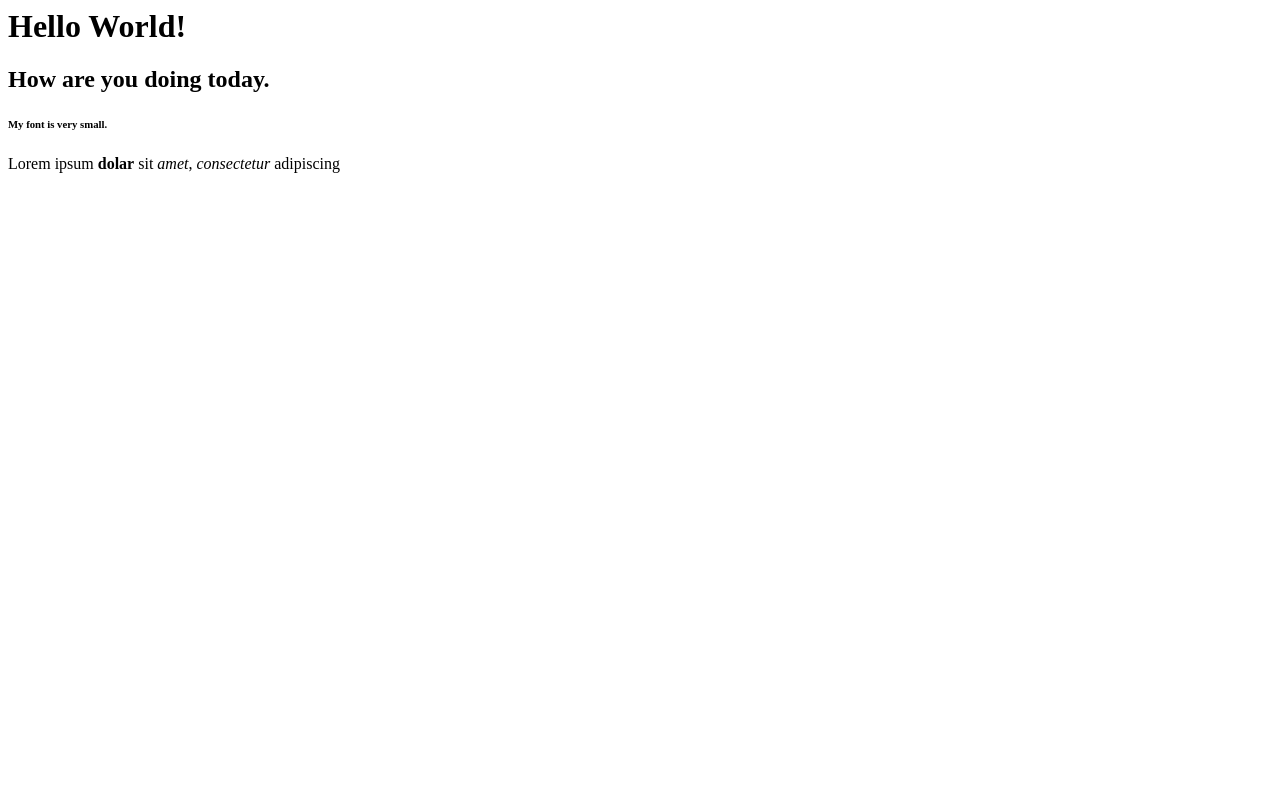
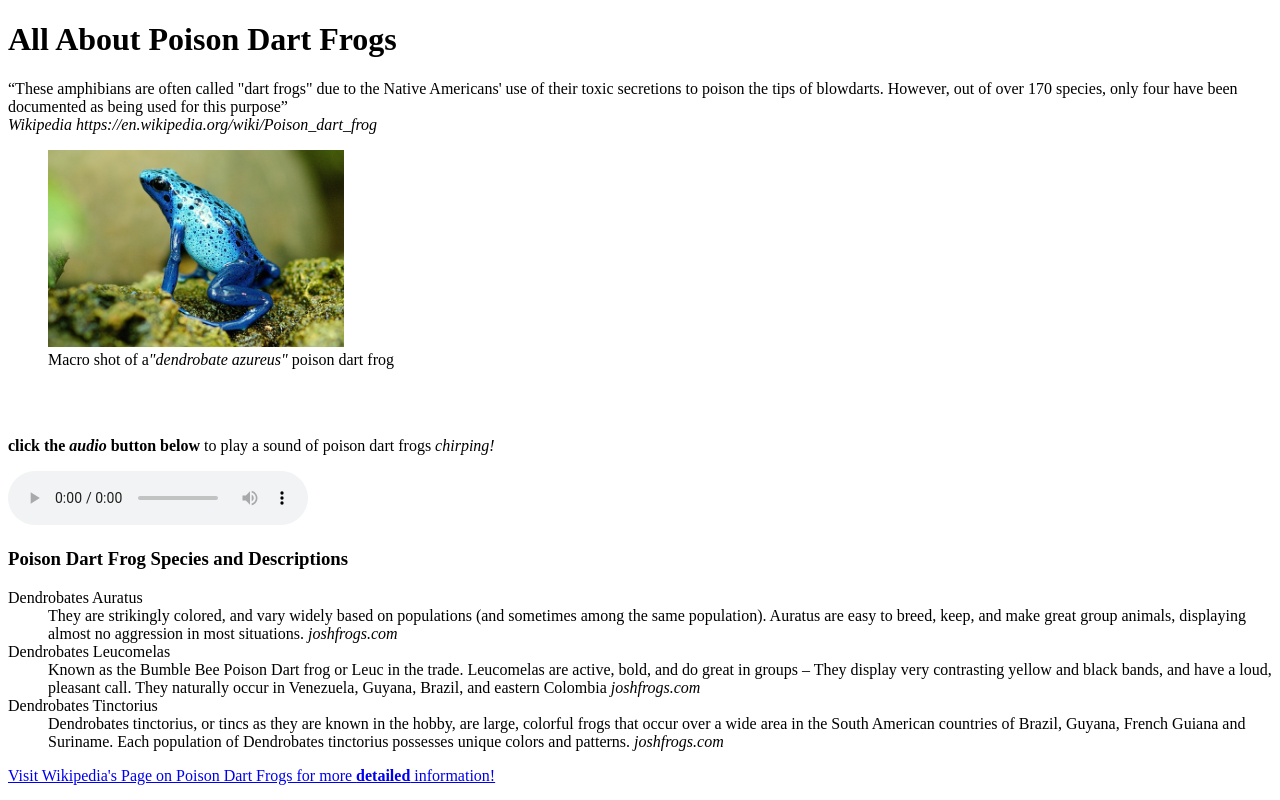
Before and after one commit to nathanferguson715/nathanferguson715.github.io, a plain HTML site: page index.html in a window 1280 px wide. Drawn offline with Linux system fonts and the light colour scheme.

Commit message:
html assignment 1

```diff
--- a/index.html
+++ b/index.html
@@ -1,4 +1,52 @@
-<h1> Hello World!</h1>
-<h2>How are you doing today.</h2>
-<h6>My font is very small.</h6>
-<p>Lorem ipsum <b>dolar</b> sit <i>amet</i>, <em>consectetur</em> adipiscing </p>
+<!DOCTYPE html>
+<html lang="en">
+
+<head>
+    <title>HTML Assignment 1</title>
+</head>
+
+<body>
+    <header>
+        <h1>All About Poison Dart Frogs</h1>
+    </header>
+
+<!---this code utilizes the <q> function to create a quote about poison dart frogs. it also uses the <cite> function to show where the information was found-->
+    <q>These amphibians are often called "dart frogs" due to the Native Americans' use of their toxic secretions to poison the tips of blowdarts. However, out of over 170 species, only four have been documented as being used for this purpose</q>
+    <br>
+    <cite>Wikipedia https://en.wikipedia.org/wiki/Poison_dart_frog </cite>
+
+<!---this code creates a picture of a frog at 25% scale with a caption linked to the image-->
+    <figure>
+        <img src="frog.jpg" alt="blue poison dart frog" width="25%">
+        <figcaption>Macro shot of a<i>"dendrobate azureus"</i> poison dart frog</figcaption>
+    </figure>
+
+    <br><br>
+
+    <p><b>click the <i>audio</i> button below</b> to play a sound of poison dart frogs <i>chirping!</i></p>
+    <audio controls>
+        <source src="frogsound.mp3">
+    </audio>
+
+<!--this creates a description list with the <dl> function. the <dt> tag marks the term for the list and the <dd> tag describesthe <dt> term in the list-->
+    <h3>Poison Dart Frog Species and Descriptions</h2>
+    <dl>
+        <dt>Dendrobates Auratus</dt>
+        <dd>They are strikingly colored, and vary widely based on populations (and sometimes among the same population). Auratus are easy to breed, keep, and make great group animals, displaying almost no aggression in most situations.<cite> joshfrogs.com</cite></dd>
+        <dt>Dendrobates Leucomelas</dt>
+        <dd>Known as the Bumble Bee Poison Dart frog or Leuc in the trade. Leucomelas are active, bold, and do great in groups – They display very contrasting yellow and black bands, and have a loud, pleasant call. They naturally occur in Venezuela, Guyana, Brazil, and eastern Colombia<cite> joshfrogs.com</cite></dd>
+        <dt>Dendrobates Tinctorius</dt>
+        <dd>Dendrobates tinctorius, or tincs as they are known in the hobby, are large, colorful frogs that occur over a wide area in the South American countries of Brazil, Guyana, French Guiana and Suriname. Each population of Dendrobates tinctorius possesses unique colors and patterns.<cite> joshfrogs.com</cite></dd>
+
+    </dl>
+
+    <a href="https://en.wikipedia.org/wiki/Poison_dart_frog" target="_blank">Visit Wikipedia's Page on Poison Dart Frogs for more <b>detailed</b> information!</a>
+
+
+</body>
+
+
+
+
+
+</html>
```
Also changed, not shown: frog.jpg (added), media.html (added), 1 other file.
